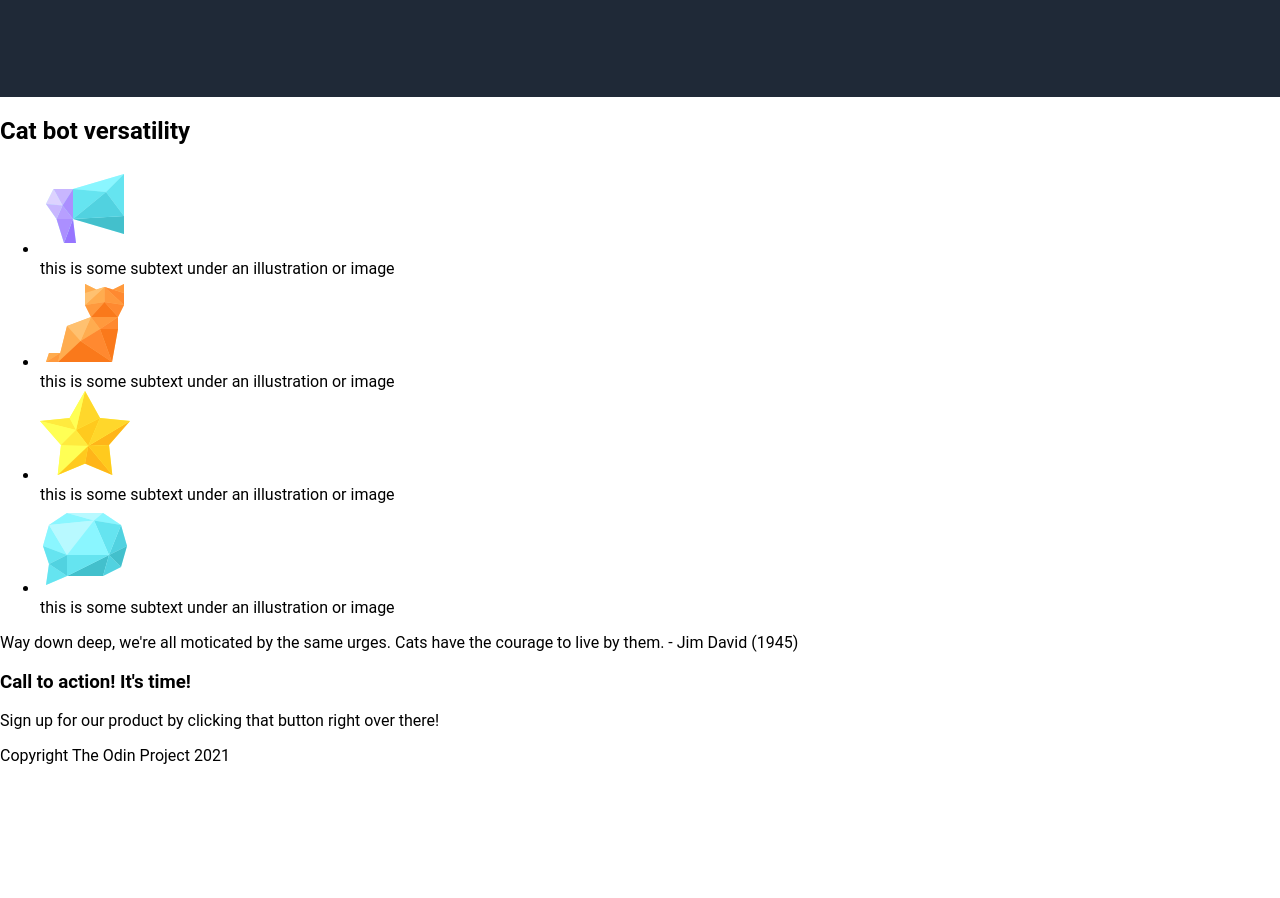
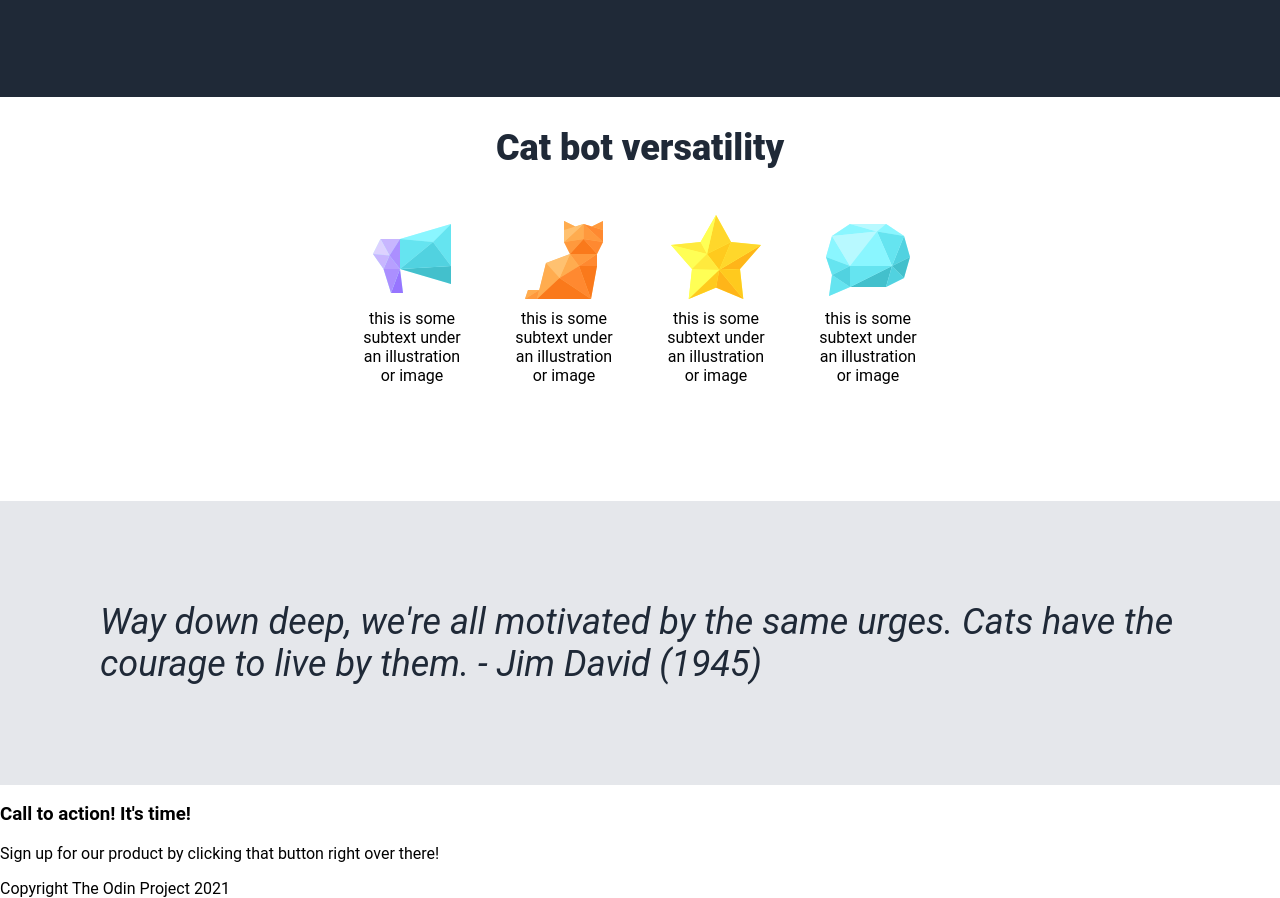
Before and after one commit to alw3979/meowr, a plain HTML site: page index.html in a window 1280 px wide. Shown: the part 439-1337 px from the top of the page. Before the commit the page ends 1204 px from the top, so only its background shows below. Drawn offline with Linux system fonts and the light colour scheme.

Commit message:
apply styling to information icons section of homepage

```diff
--- a/index.html
+++ b/index.html
@@ -43,12 +43,14 @@
         </div>
 
         <div class="quote">
-            Way down deep, we're all moticated by the same urges. Cats have the courage to live by them. - Jim David (1945)
+            <div class="quote-text">Way down deep, we're all motivated by the same urges. Cats have the courage to live by them. - Jim David (1945)</div>
         </div>
 
         <div class="call-to-action">
-            <h3>Call to action! It's time!</h3>
-            <p>Sign up for our product by clicking that button right over there!</p>
+            <div class="modal">
+                <h3>Call to action! It's time!</h3>
+                <p>Sign up for our product by clicking that button right over there!</p>
+            </div>
         </div>
 
         <div class="footer">
--- a/style.css
+++ b/style.css
@@ -82,3 +82,42 @@ a {
     text-decoration: none;
     color: inherit;
 }
+
+.img-containers {
+    display: flex;
+    flex-direction: column;
+    align-items: center;
+    margin: 0px 100px 100px;
+    justify-content: center;
+}
+
+.img-containers > ul {
+    display: flex;
+    justify-content: center;
+    list-style-type: none;
+    gap: 52px;
+    padding: 0px;
+}
+
+h2 {
+    font-size: 36px;
+    font-weight: 800;
+    color: #1F2937;
+}
+
+.img-containers > ul > li {
+    max-width: 100px;
+    text-align: center;
+
+}
+
+.quote {
+    font-size: 36px;
+    font-style: italic;
+    color: #1F2937;
+    background-color: #E5E7EB;
+}
+
+.quote > .quote-text {
+    margin: 100px;
+}
```
